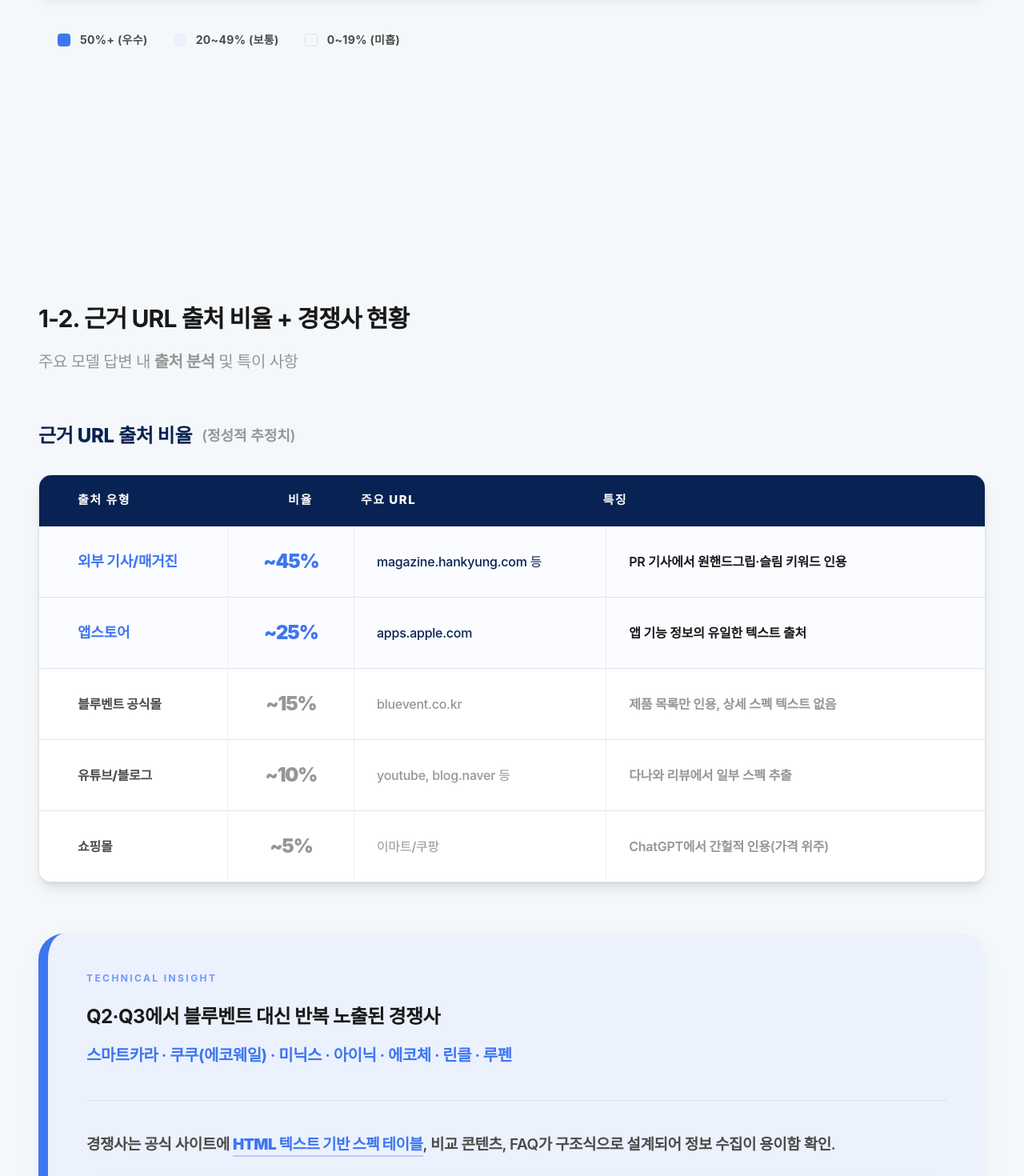
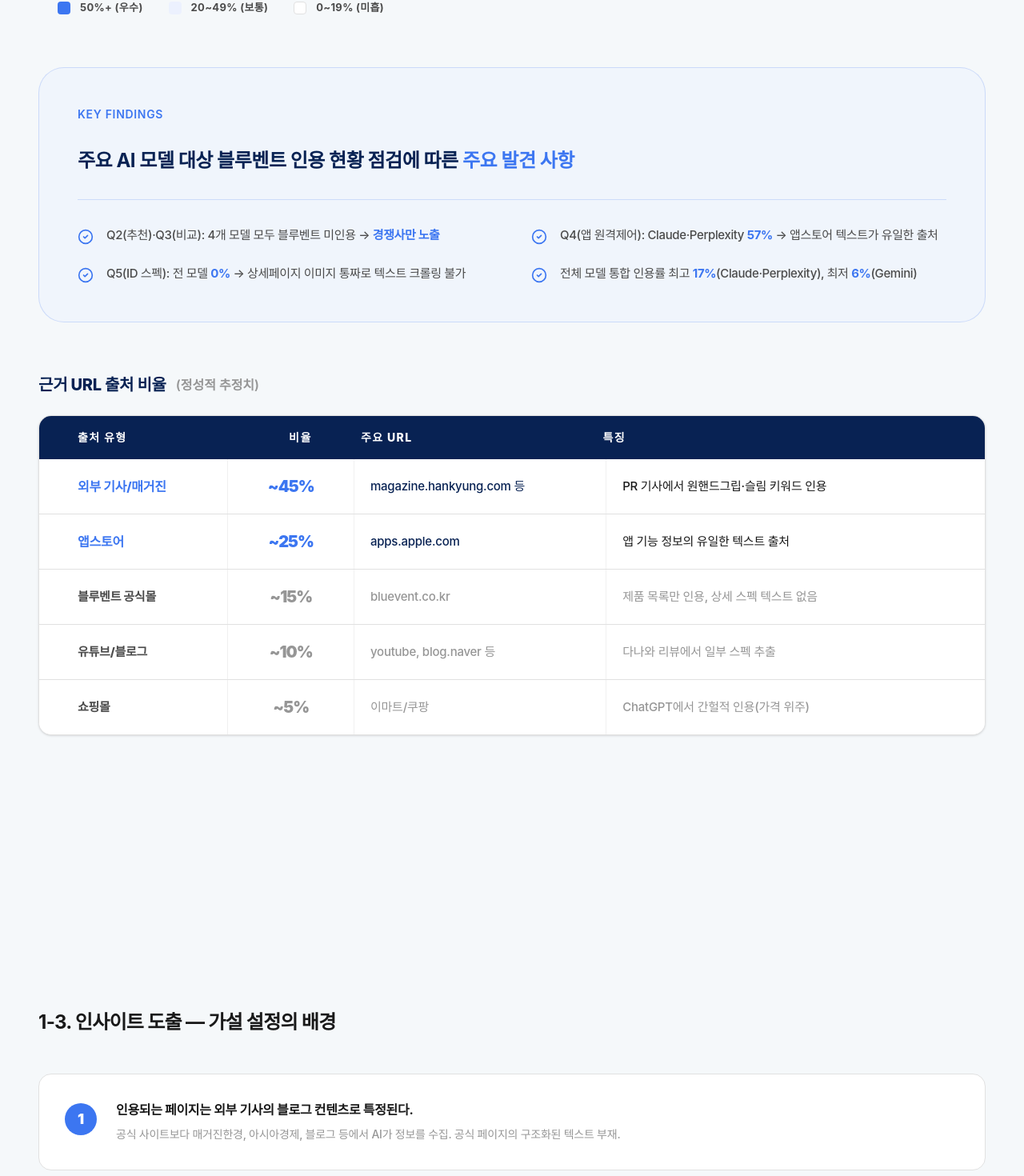
Before and after one commit to seoyahh/bluevent_geo_poc_review, a React (Vite) app: page / in a window 1280 px wide. Shown: the part 3660-5130 px from the top of the page at 80% size. Built offline with nearby package versions, Linux system fonts and the light colour scheme; a web font is replaced by a local one.

Commit message:
Update: Combine matrix, key findings, and source ratio into single CitationMatrixLayout page

```diff
--- a/src/App.tsx
+++ b/src/App.tsx
@@ -126,6 +126,13 @@ export default function App() {
       { model: 'ChatGPT', q1: 0, q2: 14, q3: 0, q4: 43, q5: 0, total: 11 },
       { model: 'Perplexity', q1: 29, q2: 0, q3: 0, q4: 57, q5: 0, total: 17 },
     ];
+    const ratioData = [
+      { type: '외부 기사/매거진', ratio: '~45%', url: 'magazine.hankyung.com 등', desc: 'PR 기사에서 원핸드그립·슬림 키워드 인용', highlight: true },
+      { type: '앱스토어', ratio: '~25%', url: 'apps.apple.com', desc: '앱 기능 정보의 유일한 텍스트 출처', highlight: true },
+      { type: '블루벤트 공식몰', ratio: '~15%', url: 'bluevent.co.kr', desc: '제품 목록만 인용, 상세 스펙 텍스트 없음', highlight: false },
+      { type: '유튜브/블로그', ratio: '~10%', url: 'youtube, blog.naver 등', desc: '다나와 리뷰에서 일부 스펙 추출', highlight: false },
+      { type: '쇼핑몰', ratio: '~5%', url: '이마트/쿠팡', desc: 'ChatGPT에서 간헐적 인용(가격 위주)', highlight: false },
+    ];
     const getColor = (val: number) => {
       if (val === 0) return 'text-[#969696] bg-[#F5F8FA]';
       if (val >= 50) return 'text-[#FFFFFF] bg-[#3C76F1]';
@@ -133,13 +140,13 @@ export default function App() {
     };
     return (
       <div className="w-full max-w-[1770px] mx-auto px-6 lg:px-12 flex flex-col justify-center py-32 min-h-[940px] text-left bg-[#F5F8FA]">
-        <div className="mb-16">
+        <div className="mb-12">
           <h2 className="text-2xl md:text-3xl font-bold tracking-[-0.03em] text-[#191919] mb-6" dangerouslySetInnerHTML={{ __html: slide.title }} />
           <p className="text-lg lg:text-xl text-[#969696] font-medium leading-tight tracking-tight" dangerouslySetInnerHTML={{ __html: slide.oneLiner }} />
         </div>
 
-        {/* Color System Table representation */}
-        <div className="rounded-2xl border border-[#E1E1E1] bg-white shadow-lg overflow-hidden mb-12">
+        {/* 1. Matrix Table */}
+        <div className="rounded-2xl border border-[#E1E1E1] bg-white shadow-lg overflow-hidden mb-6">
             <div className="grid grid-cols-7 bg-[#082253] text-[#ECF1FE] px-6 py-5 text-center text-[15px] font-bold tracking-widest border-b border-[#082253]">
               <span className="text-left pl-6 text-[#FFFFFF] font-extrabold">Models</span>
               <span>Q1. 인지</span>
@@ -162,79 +169,78 @@ export default function App() {
             ))}
         </div>
 
-        <div className="flex gap-8 mb-16 pl-6 text-sm text-[#4B4B4B] font-bold tracking-wide uppercase">
+        <div className="flex gap-8 mb-16 pl-6 text-[13px] text-[#4B4B4B] font-bold tracking-wide">
           <div className="flex items-center gap-3"><div className="w-4 h-4 rounded bg-[#3C76F1]" /> 50%+ (우수)</div>
           <div className="flex items-center gap-3"><div className="w-4 h-4 rounded bg-[#ECF1FE]" /> 20~49% (보통)</div>
-          <div className="flex items-center gap-3"><div className="w-4 h-4 rounded bg-[#F5F8FA] border border-[#E1E1E1]" /> 0~19% (미흡)</div>
+          <div className="flex items-center gap-3"><div className="w-4 h-4 border border-[#E1E1E1] bg-white rounded" /> 0~19% (미흡)</div>
         </div>
 
+        {/* 2. Key Findings Card */}
+        <div className="w-full bg-[#ECF1FE]/50 rounded-[2rem] border border-[#3C76F1]/20 p-12 overflow-hidden mb-16">
+          <div className="space-y-8">
+            <span className="label-caps !text-[#3C76F1]">Key Findings</span>
+            <h3 className="text-xl lg:text-2xl font-bold tracking-[-0.02em] text-[#082253]">
+              주요 AI 모델 대상 블루벤트 인용 현황 점검에 따른 <span className="text-[#3C76F1]">주요 발견 사항</span>
+            </h3>
 
-      </div>
-    );
-  };
+            <div className="w-full h-[1px] bg-[#3C76F1]/20" />
 
-  const SourceRatioLayout = ({ slide }: { slide: typeof SLIDES[0] }) => {
-    const ratioData = [
-      { type: '외부 기사/매거진', ratio: '~45%', url: 'magazine.hankyung.com 등', desc: 'PR 기사에서 원핸드그립·슬림 키워드 인용', highlight: true },
-      { type: '앱스토어', ratio: '~25%', url: 'apps.apple.com', desc: '앱 기능 정보의 유일한 텍스트 출처', highlight: true },
-      { type: '블루벤트 공식몰', ratio: '~15%', url: 'bluevent.co.kr', desc: '제품 목록만 인용, 상세 스펙 텍스트 없음', highlight: false },
-      { type: '유튜브/블로그', ratio: '~10%', url: 'youtube, blog.naver 등', desc: '다나와 리뷰에서 일부 스펙 추출', highlight: false },
-      { type: '쇼핑몰', ratio: '~5%', url: '이마트/쿠팡', desc: 'ChatGPT에서 간헐적 인용(가격 위주)', highlight: false },
-    ];
-    return (
-      <div className="w-full max-w-[1770px] mx-auto px-6 lg:px-12 flex flex-col justify-center py-32 min-h-[940px] text-left bg-[#F5F8FA]">
-        <div className="mb-16">
-          <h2 className="text-2xl md:text-3xl font-bold tracking-[-0.03em] text-[#191919] mb-6" dangerouslySetInnerHTML={{ __html: slide.title }} />
-          <p className="text-lg lg:text-xl text-[#969696] font-medium leading-tight tracking-tight" dangerouslySetInnerHTML={{ __html: slide.oneLiner }} />
+            <div className="grid grid-cols-1 md:grid-cols-2 gap-x-12 gap-y-6">
+              <div className="flex gap-4 items-start">
+                <div className="text-[#3C76F1] shrink-0 mt-1">
+                  <CheckCircle2 size={20} strokeWidth={2} />
+                </div>
+                <p className="text-[15px] text-[#4B4B4B] font-medium leading-relaxed tracking-tight" dangerouslySetInnerHTML={{ __html: "Q2(추천)·Q3(비교): 4개 모델 모두 블루벤트 미인용 &rarr; <strong class='text-[#3C76F1]'>경쟁사만 노출</strong>" }} />
+              </div>
+
+              <div className="flex gap-4 items-start">
+                <div className="text-[#3C76F1] shrink-0 mt-1">
+                  <CheckCircle2 size={20} strokeWidth={2} />
+                </div>
+                <p className="text-[15px] text-[#4B4B4B] font-medium leading-relaxed tracking-tight" dangerouslySetInnerHTML={{ __html: "Q4(앱 원격제어): Claude·Perplexity <strong class='text-[#3C76F1]'>57%</strong> &rarr; 앱스토어 텍스트가 유일한 출처" }} />
+              </div>
+
+              <div className="flex gap-4 items-start">
+                <div className="text-[#3C76F1] shrink-0 mt-1">
+                  <CheckCircle2 size={20} strokeWidth={2} />
+                </div>
+                <p className="text-[15px] text-[#4B4B4B] font-medium leading-relaxed tracking-tight" dangerouslySetInnerHTML={{ __html: "Q5(ID 스펙): 전 모델 <strong class='text-[#3C76F1]'>0%</strong> &rarr; 상세페이지 이미지 통짜로 텍스트 크롤링 불가" }} />
+              </div>
+
+              <div className="flex gap-4 items-start">
+                <div className="text-[#3C76F1] shrink-0 mt-1">
+                  <CheckCircle2 size={20} strokeWidth={2} />
+                </div>
+                <p className="text-[15px] text-[#4B4B4B] font-medium leading-relaxed tracking-tight" dangerouslySetInnerHTML={{ __html: "전체 모델 통합 인용률 최고 <strong class='text-[#3C76F1]'>17%</strong>(Claude·Perplexity), 최저 <strong class='text-[#3C76F1]'>6%</strong>(Gemini)" }} />
+              </div>
+            </div>
+          </div>
         </div>
 
-        <h3 className="text-2xl font-extrabold text-[#082253] mb-8 flex items-center gap-3">근거 URL 출처 비율 <span className="text-lg text-[#969696] font-semibold tracking-normal">(정성적 추정치)</span></h3>
+        {/* 3. Source Ratio Table */}
+        <h3 className="text-xl font-extrabold text-[#082253] mb-6 flex items-center gap-3">근거 URL 출처 비율 <span className="text-base text-[#969696] font-semibold tracking-normal">(정성적 추정치)</span></h3>
 
-        {/* Color System Table */}
-        <div className="rounded-2xl border border-[#E1E1E1] bg-white shadow-lg overflow-hidden mb-16">
-            <div className="grid grid-cols-[1.5fr_1fr_2fr_3fr] bg-[#082253] px-6 py-5 text-center lg:text-left text-[15px] font-bold tracking-widest text-[#FFFFFF] border-b border-[#082253]">
+        <div className="rounded-2xl border border-[#E1E1E1] bg-white shadow-sm overflow-hidden mb-16">
+            <div className="grid grid-cols-[1.5fr_1fr_2fr_3fr] bg-[#082253] px-6 py-4 text-center lg:text-left text-[14px] font-bold tracking-widest text-[#FFFFFF] border-b border-[#082253]">
               <span className="lg:pl-6 text-[#FFFFFF] font-extrabold">출처 유형</span>
               <span className="text-center font-extrabold">비율</span>
               <span className="font-extrabold">주요 URL</span>
               <span className="font-extrabold">특징</span>
             </div>
             {ratioData.map((row, idx) => (
-              <div key={idx} className={`grid grid-cols-[1.5fr_1fr_2fr_3fr] border-b border-[#E1E1E1] last:border-0 hover:bg-[#F5F8FA]/50 transition-colors text-base font-medium ${row.highlight ? 'bg-[#ECF1FE]/20 text-[#191919]' : 'bg-white text-[#969696]'}`}>
-                <div className={`p-7 flex items-center font-extrabold lg:pl-12 border-r border-[#E1E1E1]/50 ${row.highlight ? 'text-[#3C76F1] text-lg' : 'text-[#4B4B4B]'}`}>{row.type}</div>
-                <div className={`p-7 flex items-center justify-center font-black tracking-tighter text-2xl border-r border-[#E1E1E1]/50 ${row.highlight ? 'text-[#3C76F1]' : 'text-[#969696]'}`}>{row.ratio}</div>
-                <div className={`p-7 flex items-center text-base border-r border-[#E1E1E1]/50 ${row.highlight ? 'text-[#082253]' : 'text-[#969696]'}`}>{row.url}</div>
-                <div className={`p-7 flex items-center font-semibold ${row.highlight ? 'text-[#191919]' : 'text-[#969696]'}`}>{row.desc}</div>
+              <div key={idx} className="grid grid-cols-[1.5fr_1fr_2fr_3fr] border-b border-[#E1E1E1] last:border-0 hover:bg-[#F5F8FA]/50 transition-colors text-[15px] font-medium bg-white">
+                <div className={`p-5 flex items-center font-extrabold lg:pl-12 border-r border-[#E1E1E1]/50 ${row.highlight ? 'text-[#3C76F1] text-[16px]' : 'text-[#4B4B4B]'}`}>{row.type}</div>
+                <div className={`p-5 flex items-center justify-center font-black tracking-tighter text-xl border-r border-[#E1E1E1]/50 ${row.highlight ? 'text-[#3C76F1]' : 'text-[#969696]'}`}>{row.ratio}</div>
+                <div className={`p-5 flex items-center border-r border-[#E1E1E1]/50 ${row.highlight ? 'text-[#082253]' : 'text-[#969696]'}`}>{row.url}</div>
+                <div className={`p-5 flex items-center font-medium ${row.highlight ? 'text-[#191919]' : 'text-[#969696]'}`}>{row.desc}</div>
               </div>
             ))}
-        </div>
-
-        {/* Competitor Notice Card - Refined Natural Style */}
-        <div className="bg-[#ECF1FE] p-12 flex flex-col gap-8 rounded-[2rem] border-l-[12px] border-[#3C76F1] shadow-[0_8px_30px_rgba(0,0,0,0.04)] relative overflow-hidden group">
-           <div className="relative z-10 flex flex-col gap-4">
-             <div className="text-[#3C76F1] font-bold text-xs tracking-[0.2em] uppercase opacity-70 mb-2">Technical Insight</div>
-             <p className="font-bold text-2xl text-[#191919] tracking-tight">Q2·Q3에서 블루벤트 대신 반복 노출된 경쟁사</p>
-             <p className="text-xl text-[#3C76F1] font-bold tracking-tight leading-relaxed">
-               스마트카라 · 쿠쿠(에코웨일) · 미닉스 · 아이닉 · 에코체 · 린클 · 루펜
-             </p>
-           </div>
-
-           <div className="relative z-10 w-full h-[1px] bg-[#E1E1E1] my-2" />
-
-           <div className="relative z-10 flex flex-col gap-6">
-             <div className="space-y-6">
-               <p className="text-[19px] text-[#4B4B4B] font-semibold tracking-tight leading-relaxed max-w-5xl">
-                 경쟁사는 공식 사이트에 <strong className="text-[#3C76F1] border-b-2 border-[#3C76F1]/30 pb-0.5">HTML 텍스트 기반 스펙 테이블</strong>, 비교 콘텐츠, FAQ가 구조식으로 설계되어 정보 수집이 용이함 확인.
-               </p>
-
-               <div className="bg-white/60 backdrop-blur-sm p-8 rounded-2xl border border-[#3C76F1]/10 shadow-sm">
-                 <p className="text-[17px] font-bold text-[#191919] tracking-tight leading-relaxed" dangerouslySetInnerHTML={{ __html: "블루벤트가 이 수준의 텍스트 구조를 갖추면 동일하게 AI 답변에 포함될 수 있다는 것이 이번 PoC의 핵심 전제입니다." }} />
-               </div>
-             </div>
-           </div>
         </div>
       </div>
     );
   };
+
+
 
   const RoadmapLayout = ({ slide, index }: { slide: typeof SLIDES[0], index: number }) => (
     <div className="w-full max-w-[1770px] mx-auto px-6 lg:px-12 flex flex-col justify-center py-32 min-h-[940px] text-center bg-[#F5F8FA]">
@@ -1177,24 +1183,23 @@ export default function App() {
           <section
               key={index}
               id={`section-${index}`}
-              className={`w-full ${[13, 15].includes(index) ? '' : 'overflow-hidden'}`}
+              className={`w-full ${[12, 14].includes(index) ? '' : 'overflow-hidden'}`}
             >
             {index === 0 && <IntroLayout slide={slide} />}
-            {[1, 6, 11].includes(index) && <DividerLayout slide={slide} />}
+            {[1, 5, 10].includes(index) && <DividerLayout slide={slide} />}
             {index === 2 && <MethodologyLayout slide={slide} />}
             {index === 3 && <CitationMatrixLayout slide={slide} />}
-            {index === 4 && <SourceRatioLayout slide={slide} />}
-            {index === 5 && <ChecklistLayout slide={slide} index={index} />}
-            {index === 7 && <DiagnosticCombinedLayout slide={slide} />}
-            {[8, 9].includes(index) && <DiagnosticResultsLayout slide={slide} />}
-            {index === 10 && <HypothesesLayout slide={slide} />}
-            {index === 12 && <StrategyLayout slide={slide} />}
-            {index === 13 && <ComparisonTableLayout slide={slide} />}
-            {index === 14 && <VisualPreviewLayout slide={slide} />}
-            {index === 15 && <DecisionGridLayout slide={slide} />}
-            {index === 16 && <TechnicalDetailLayout slide={slide} />}
-            {index === 17 && <ValidationKpiLayout slide={slide} />}
-            {![0, 1, 2, 3, 4, 5, 6, 7, 8, 9, 10, 11, 12, 13, 14, 15, 16, 17].includes(index) && <StandardLayout slide={slide} index={index} />}
+            {index === 4 && <ChecklistLayout slide={slide} index={index} />}
+            {index === 6 && <DiagnosticCombinedLayout slide={slide} />}
+            {[7, 8].includes(index) && <DiagnosticResultsLayout slide={slide} />}
+            {index === 9 && <HypothesesLayout slide={slide} />}
+            {index === 11 && <StrategyLayout slide={slide} />}
+            {index === 12 && <ComparisonTableLayout slide={slide} />}
+            {index === 13 && <VisualPreviewLayout slide={slide} />}
+            {index === 14 && <DecisionGridLayout slide={slide} />}
+            {index === 15 && <TechnicalDetailLayout slide={slide} />}
+            {index === 16 && <ValidationKpiLayout slide={slide} />}
+            {![0, 1, 2, 3, 4, 5, 6, 7, 8, 9, 10, 11, 12, 13, 14, 15, 16].includes(index) && <StandardLayout slide={slide} index={index} />}
           </section>
         ))}
       </main>
--- a/src/constants.ts
+++ b/src/constants.ts
@@ -45,13 +45,6 @@ export const SLIDES: Slide[] = [
     oneLiner: "4대 주요 모델 대상 <strong>정량적 인용 매트릭스</strong> 산출 결과",
     bullets: [],
     visualGuide: "모델별/질문별 인용률을 보여주는 히트맵(Heatmap)"
-  },
-  {
-    id: 41,
-    title: "1-2. 근거 URL 출처 비율 + 경쟁사 현황",
-    oneLiner: "주요 모델 답변 내 <strong>출처 분석</strong> 및 특이 사항",
-    bullets: [],
-    visualGuide: "출처 비율 테이블 및 경쟁사 현황 정보"
   },
   {
     id: 5,
```
